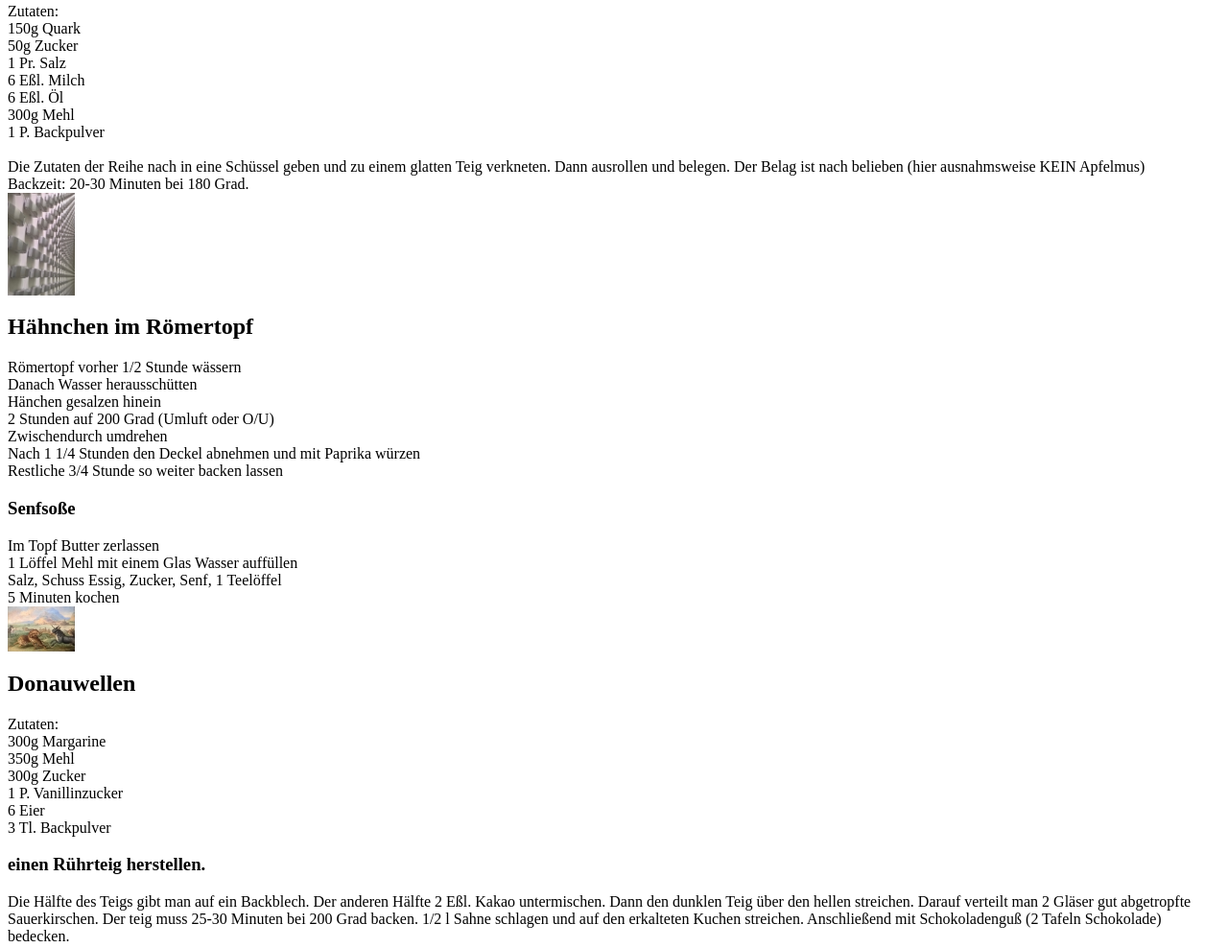
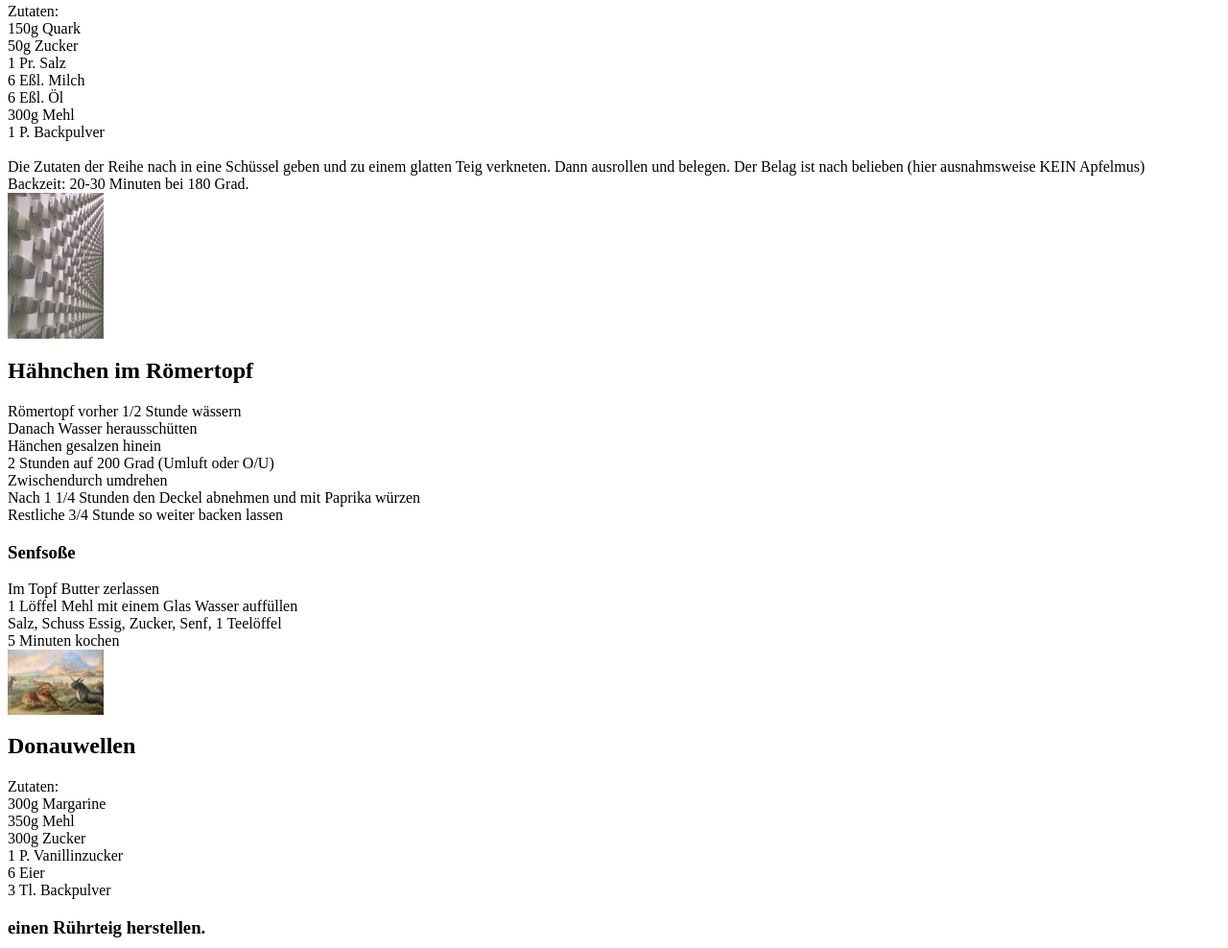
Before and after one commit to kasenute/kochbuch, a plain HTML site: page index.html in a window 1280 px wide. Shown: the part 437-1425 px from the top of the page at 96% size. Drawn offline with Linux system fonts and the light colour scheme.

Commit message:
Update index.html

```diff
--- a/index.html
+++ b/index.html
@@ -39,7 +39,7 @@
     <br/>
     Backzeit: 20-30 Minuten bei 180 Grad.
     <br/>
-  <img src="muenchen - 7.jpg" width="70px"/>
+  <img src="muenchen - 7.jpg" width="100px"/>
 
   </p>
 
@@ -69,7 +69,7 @@
     <br/>
     5 Minuten kochen
     <br/>
-   <img src="muenchen - 5.jpg" width="70px"/>
+   <img src="muenchen - 5.jpg" width="100px"/>
   </p>
 
   <h2> Donauwellen </h2>
```
